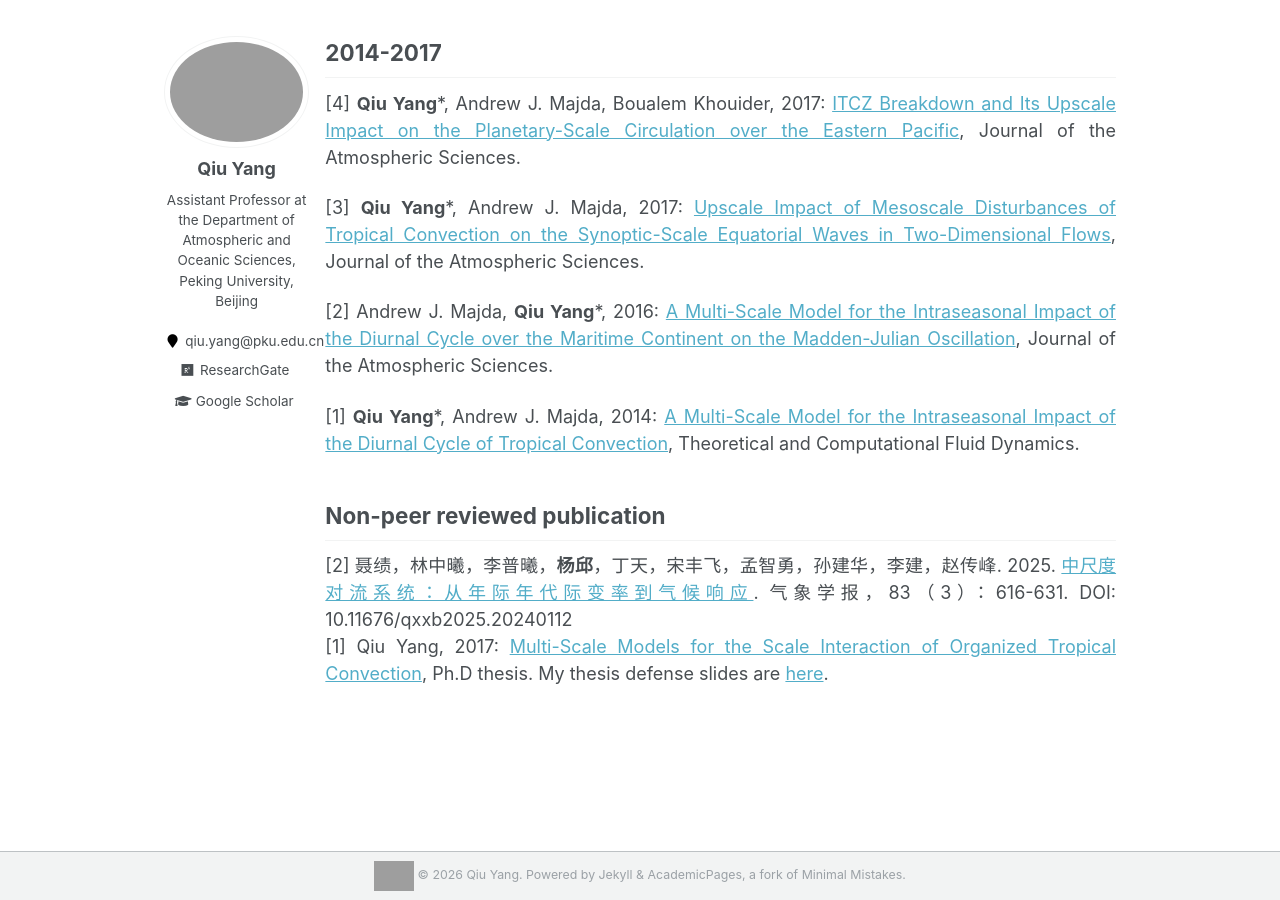
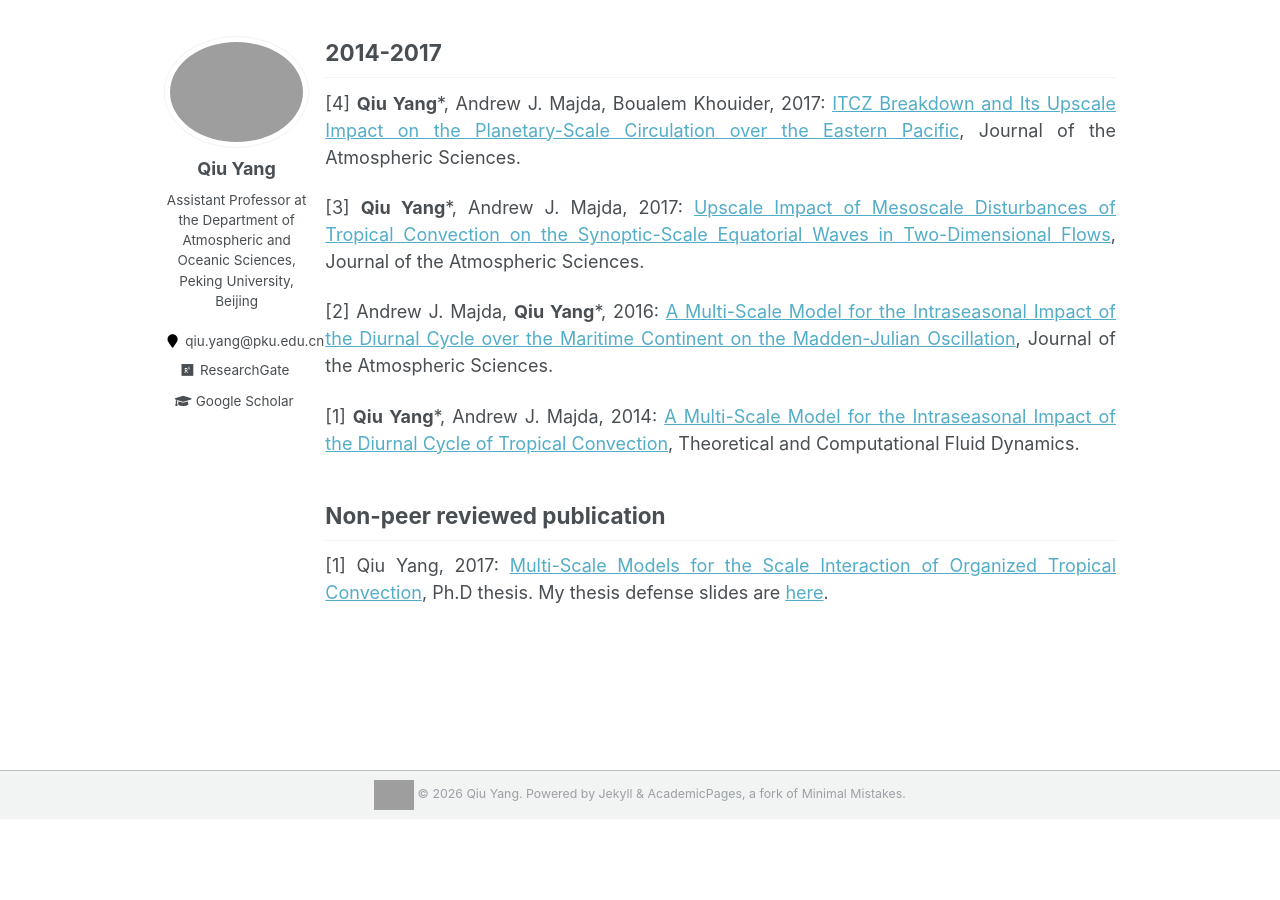
Before and after one commit to qiuyang50/qiuyang50.github.io, a Jekyll site: the page built from _pages/publication.md, in a window 1280 px wide and 900 px high, scrolled down 3146 px. Built offline with Jekyll 4.4.1, drawn with Linux system fonts in a browser that asks for light colours; after the commit the page ends 3965 px from its top, so only the background shows below that; grey boxes are pictures that could not be loaded.

Commit message:
Update publication.md

```diff
--- a/_pages/publication.md
+++ b/_pages/publication.md
@@ -84,7 +84,6 @@ My tenure track starts from the Year 2024.
 
 Non-peer reviewed publication
 -
-[2] 聂绩，林中曦，李普曦，**杨邱**，丁天，宋丰飞，孟智勇，孙建华，李建，赵传峰. 2025. [中尺度对流系统：从年际年代际变率到气候响应](http://qxxb.cmsjournal.net/article/doi/10.11676/qxxb2025.20240112). 气象学报，83（3）：616-631. DOI:  10.11676/qxxb2025.20240112
 [1] Qiu Yang, 2017: [Multi-Scale Models for the Scale Interaction of Organized Tropical Convection](https://qiuyang50.github.io/files/thesis.pdf), Ph.D thesis. My thesis defense slides are [here](https://qiuyang50.github.io/files/QiuYang_Thesis.pdf).
 
 <!--
```
